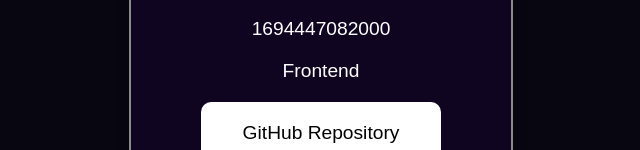
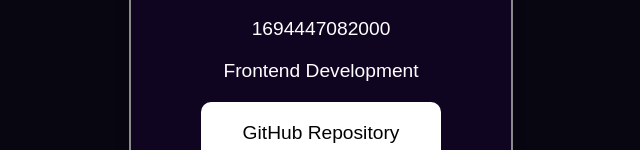
Before and after one commit to helloojohn/HNG-stage-1, a plain HTML site: page index.html in a window 1280 px wide. Shown: the part 420-570 px from the top of the page, without its empty margins (319-959 px from the left). Drawn offline with Linux system fonts and the light colour scheme.

```diff
--- a/index.html
+++ b/index.html
@@ -13,7 +13,7 @@
         <img class="round" src="https://ca.slack-edge.com/T05FFAA91JP-U05RAU4TD6F-84b5540aef20-512" alt="panda" data-testid="slackDisplayImage">
         <p data-testid="currentDayOfTheWeek"></p>
         <p data-testid="currentUTCTime"></p>
-        <p data-testid="myTrack">Frontend</p>
+        <p data-testid="myTrack">Frontend Development</p>
         <a href="https://github.com/helloojohn/HNG-stage-1" data-testid="githubURL" target="_blank">GitHub Repository</a>
     </div>
 
```
